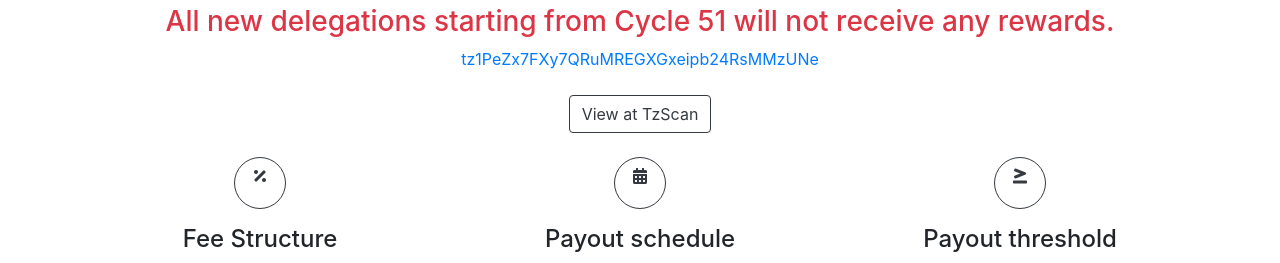
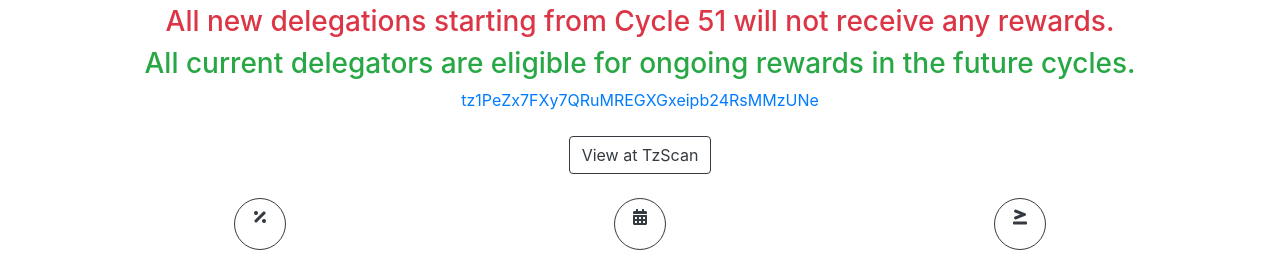
Before and after one commit to tcontributor/tcontributor.github.io, a website with bundled scripts: page index.html in a window 1280 px wide. Shown: the part 790-1053 px from the top of the page. Built offline with nearby package versions, Linux system fonts and the light colour scheme.

Commit message:
Notice for Current delegators

```diff
--- a/index.html
+++ b/index.html
@@ -93,6 +93,7 @@ ga('send', 'pageview');
 	<h2 class="mb-4">Delegation with Tezos Panda</h2>
 	<h3 class="text-warning">As we are close to overdelegation, we accept new delegations only until Cycle 50 and with balances under 100K.</h3>
 	<h3 class="text-danger">All new delegations starting from Cycle 51 will not receive any rewards.</h3>
+	<h3 class="text-success">All current delegators are eligible for ongoing rewards in the future cycles.</h3>
         	<p class="text-primary">tz1PeZx7FXy7QRuMREGXGxeipb24RsMMzUNe</p>
         <div class="text-center mt-4 mb-4">
           <a class="btn btn-xl btn-outline-dark" href="http://tzscan.io/tz1PeZx7FXy7QRuMREGXGxeipb24RsMMzUNe?default=baking" target="_blank">
```
